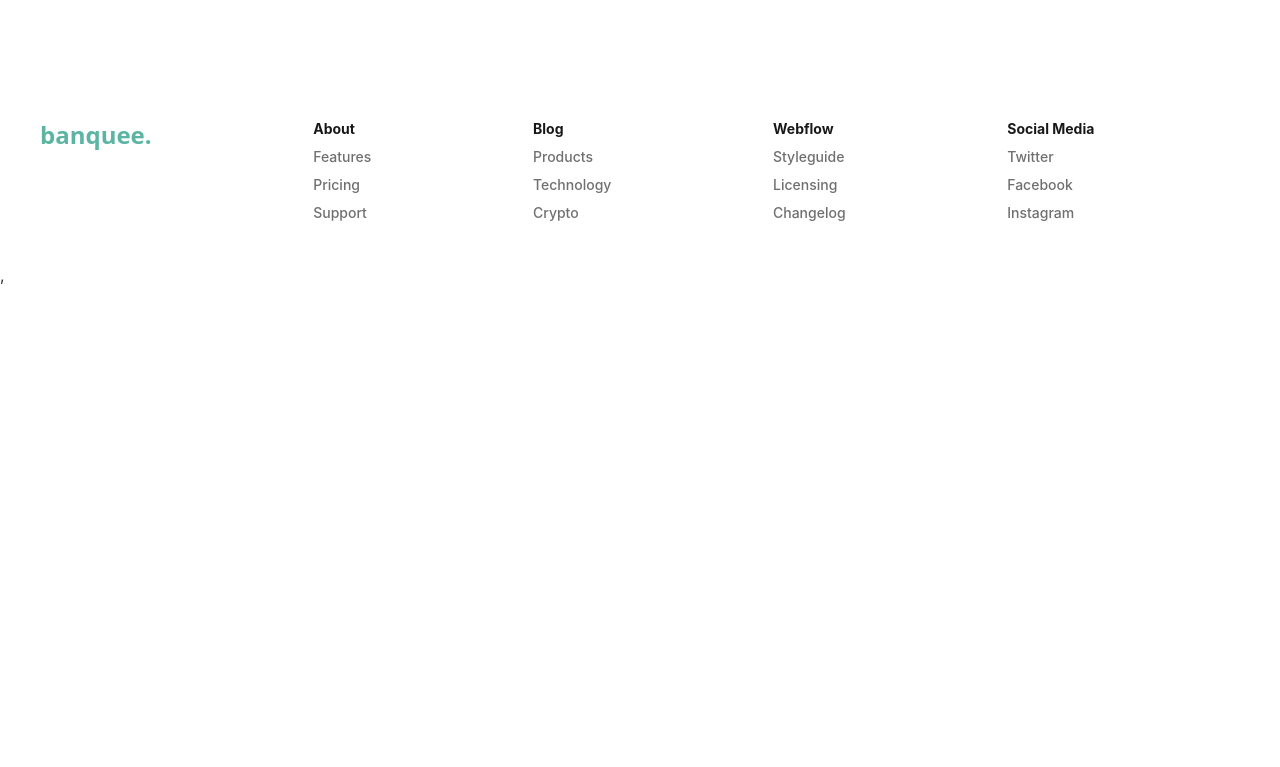
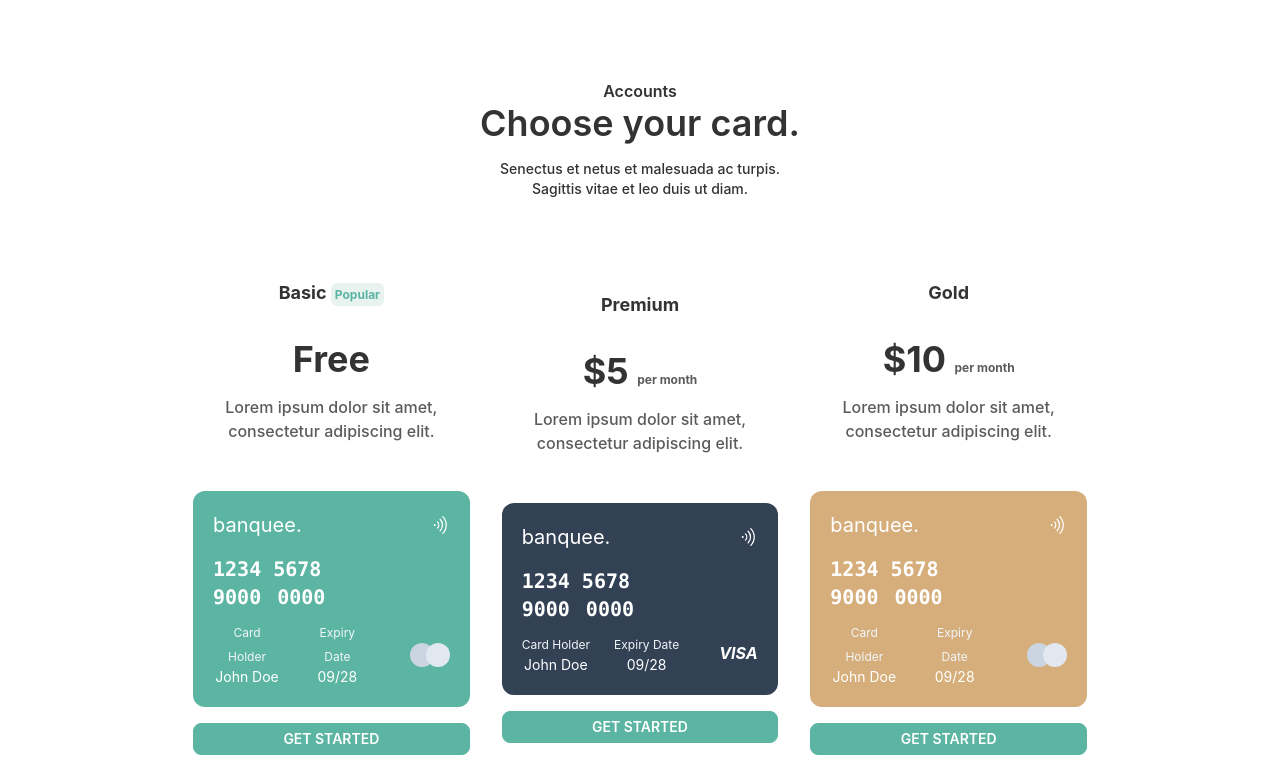
Before and after one commit to Arif6474/banquee, a React (Create React App) app: page / in a window 1280 px wide. Shown: the part 3593-4360 px from the top of the page. Before the commit the page ends 3880 px from the top, so only its background shows below. Built offline with nearby package versions, Linux system fonts and the light colour scheme.

Commit message:
desing completed pricing section

```diff
--- /dev/null
+++ b/src/Pages/Account/Account.js
@@ -0,0 +1,196 @@
+import React from 'react';
+
+const Account = () => {
+    return (
+        <div className="mt-16">
+             <div className=" flex lg:justify-center items-center flex-col">
+        <p className="font-semibold ">Accounts</p>
+        <p className="font-semibold text-4xl">Choose your card.</p>
+        <p className=" font-medium w-80 text-sm p-4">
+          Senectus et netus et malesuada ac turpis. Sagittis vitae et leo
+          duis ut diam.
+        </p>
+      </div>
+      <div className="mt-12 flex justify-center gap-8  items-center flex-row mx-48 p-4">
+        <div>
+            <div className="flex justify-center items-center gap-2">
+                <p className="font-bold text-lg">Basic <span className="p-1 rounded-md text-xs bg-secondary text-primary">Popular</span></p>
+
+            </div>
+            <div className="flex justify-center items-center py-8 flex-col">
+                <p className="font-bold text-4xl">Free</p>
+                <p className="text-sans opacity-80 mt-4  font-medium">Lorem ipsum dolor sit amet, consectetur adipiscing elit.</p>
+
+            </div>
+            <div className=" p-5 text-white  bg-primary my-4 rounded-xl ">
+          <div className="flex   items-center gap-32">
+            <h2 className="text-xl text-start">banquee.</h2>
+            <svg
+              xmlns="http://www.w3.org/2000/svg"
+              fill="none"
+              viewBox="0 0 24 24"
+              stroke-width="1.5"
+              stroke="currentColor"
+              class="w-5 h-5 rotate-90 "
+            >
+              <path
+                stroke-linecap="round"
+                stroke-linejoin="round"
+                d="M8.288 15.038a5.25 5.25 0 017.424 0M5.106 11.856c3.807-3.808 9.98-3.808 13.788 0M1.924 8.674c5.565-5.565 14.587-5.565 20.152 0M12.53 18.22l-.53.53-.53-.53a.75.75 0 011.06 0z"
+              />
+            </svg>
+          </div>
+          <div className="text-left text-xl font-semibold mt-4 mb-2 font-mono">
+            <span className="mr-3">1234</span>
+            <span className="mr-3">5678</span>{" "}
+            <span className="mr-3">9000</span>
+            <span className="ml-1">0000</span>
+          </div>
+          <div className="flex  items-center gap-6 ">
+            <div>
+              <small className="text-start text-xs text-slate-100">
+                Card Holder
+              </small>
+              <p className="text-sm">John Doe</p>
+            </div>
+            <div>
+              <small className=" text-xs text-slate-100">Expiry Date</small>
+              <p className="text-sm">09/28</p>
+            </div>
+            <div className="font-bold flex pt-1 ml-4">
+
+              <p className="absolute  bg-slate-300 rounded-full p-3"></p>
+              <p className=" relative ml-4 bg-slate-200 rounded-full p-3"></p>
+
+            </div>
+          </div>
+        </div>
+            <div>
+                <button className="btn btn-primary text-white btn-sm w-full">Get Started</button>
+            </div>
+
+        </div>
+        <div>
+            <div className="flex justify-center items-center gap-2">
+                <p className="font-bold text-lg">Premium</p>
+
+            </div>
+            <div className="flex justify-center items-center py-8 flex-col">
+                <p className="font-bold text-4xl">$5 <span className="text-xs opacity-80">per month</span></p>
+                <p className="text-sans opacity-80 mt-4  font-medium">Lorem ipsum dolor sit amet, consectetur adipiscing elit.</p>
+
+            </div>
+            <div className=" p-5 text-white  bg-slate-700  my-4 rounded-xl ">
+          <div className="flex   items-center gap-32">
+            <h2 className="text-xl text-start">banquee.</h2>
+            <svg
+              xmlns="http://www.w3.org/2000/svg"
+              fill="none"
+              viewBox="0 0 24 24"
+              stroke-width="1.5"
+              stroke="currentColor"
+              class="w-5 h-5 rotate-90 "
+            >
+              <path
+                stroke-linecap="round"
+                stroke-linejoin="round"
+                d="M8.288 15.038a5.25 5.25 0 017.424 0M5.106 11.856c3.807-3.808 9.98-3.808 13.788 0M1.924 8.674c5.565-5.565 14.587-5.565 20.152 0M12.53 18.22l-.53.53-.53-.53a.75.75 0 011.06 0z"
+              />
+            </svg>
+          </div>
+          <div className="text-left text-xl font-semibold mt-4 mb-2 font-mono">
+            <span className="mr-3">1234</span>
+            <span className="mr-3">5678</span>{" "}
+            <span className="mr-3">9000</span>
+            <span className="ml-1">0000</span>
+          </div>
+          <div className="flex  items-center gap-6 ">
+            <div>
+              <small className="text-start text-xs text-slate-100">
+                Card Holder
+              </small>
+              <p className="text-sm">John Doe</p>
+            </div>
+            <div>
+              <small className=" text-xs text-slate-100">Expiry Date</small>
+              <p className="text-sm">09/28</p>
+            </div>
+            <h1 className="font-bold ml-4 ">
+              {" "}
+              <i>VISA</i>{" "}
+            </h1>
+          </div>
+        </div>
+            <div>
+                <button className="btn btn-primary text-white btn-sm w-full">Get Started</button>
+            </div>
+            <div>
+
+            </div>
+        </div>
+        <div>
+            <div className="flex justify-center items-center gap-2">
+                <p className="font-bold text-lg">Gold</p>
+
+            </div>
+            <div className="flex justify-center items-center py-8 flex-col">
+            <p className="font-bold text-4xl">$10 <span className="text-xs opacity-80">per month</span></p>
+                <p className="text-sans opacity-80 mt-4  font-medium">Lorem ipsum dolor sit amet, consectetur adipiscing elit.</p>
+
+            </div>
+            <div className=" p-5 text-white  bg-neutral my-4 rounded-xl ">
+          <div className="flex   items-center gap-32">
+            <h2 className="text-xl text-start">banquee.</h2>
+            <svg
+              xmlns="http://www.w3.org/2000/svg"
+              fill="none"
+              viewBox="0 0 24 24"
+              stroke-width="1.5"
+              stroke="currentColor"
+              class="w-5 h-5 rotate-90 "
+            >
+              <path
+                stroke-linecap="round"
+                stroke-linejoin="round"
+                d="M8.288 15.038a5.25 5.25 0 017.424 0M5.106 11.856c3.807-3.808 9.98-3.808 13.788 0M1.924 8.674c5.565-5.565 14.587-5.565 20.152 0M12.53 18.22l-.53.53-.53-.53a.75.75 0 011.06 0z"
+              />
+            </svg>
+          </div>
+          <div className="text-left text-xl font-semibold mt-4 mb-2 font-mono">
+            <span className="mr-3">1234</span>
+            <span className="mr-3">5678</span>{" "}
+            <span className="mr-3">9000</span>
+            <span className="ml-1">0000</span>
+          </div>
+          <div className="flex  items-center gap-6 ">
+            <div>
+              <small className="text-start text-xs text-slate-100">
+                Card Holder
+              </small>
+              <p className="text-sm">John Doe</p>
+            </div>
+            <div>
+              <small className=" text-xs text-slate-100">Expiry Date</small>
+              <p className="text-sm">09/28</p>
+            </div>
+            <div className="font-bold flex pt-1 ml-4">
+              <p className="absolute  bg-slate-300 rounded-full p-3"></p>
+              <p className=" relative ml-4 bg-slate-200 rounded-full p-3"></p>
+
+            </div>
+          </div>
+        </div>
+            <div>
+                <button className="btn btn-primary text-white btn-sm w-full">Get Started</button>
+            </div>
+            <div>
+
+            </div>
+        </div>
+
+      </div>
+        </div>
+    );
+};
+
+export default Account;
--- a/src/Pages/Home/Home.js
+++ b/src/Pages/Home/Home.js
@@ -1,4 +1,5 @@
 import React from 'react';
+import Account from '../Account/Account';
 import Bank from '../Bank/Bank';
 import BankCards from '../Bank/BankCards';
 import Cards from '../Cards/Cards';
@@ -14,6 +15,7 @@ const Home = () => {
             <Cards/>
             <Bank/>
             <BankCards/>
+            <Account/>
 
         </div>
     );
```
